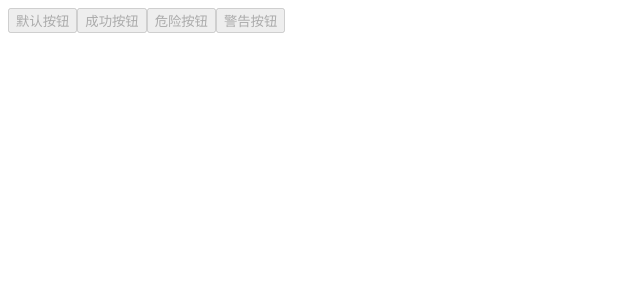
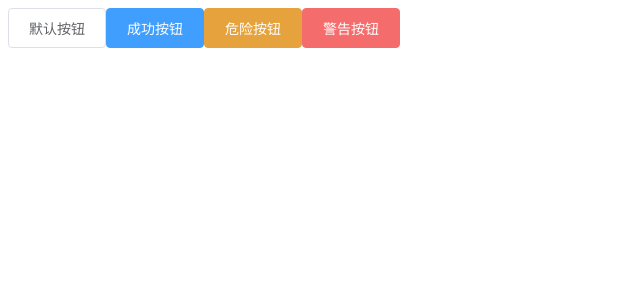
Before and after one commit to WangQingHangSir/homeWork, a Vue app: page /#/ in a window 1280 px wide. Shown: the top 300 px of the page, without its empty margins (0-640 px from the left). Built offline with nearby package versions, Linux system fonts and the light colour scheme.

Commit message:
feat(button): button组件封装 - type属性生成主题按钮

```diff
--- a/src/components/button/index.vue
+++ b/src/components/button/index.vue
@@ -1,12 +1,23 @@
 <template>
-<button disabled class="yang-button yang-button-primary is-round">
-   <slot></slot>
-</button>
+  <button class="wqh-button" :class="[theme]">
+    <slot></slot>
+  </button>
 </template>
 
 <script>
 export default {
-  name: 'index'
+  name: 'index',
+  props: {
+    type: {
+      type: String,
+      default: ''
+    }
+  },
+  computed: {
+    theme () {
+      return this.type ? `wqh-button-${this.type}` : ''
+    }
+  }
 }
 </script>
 
```
